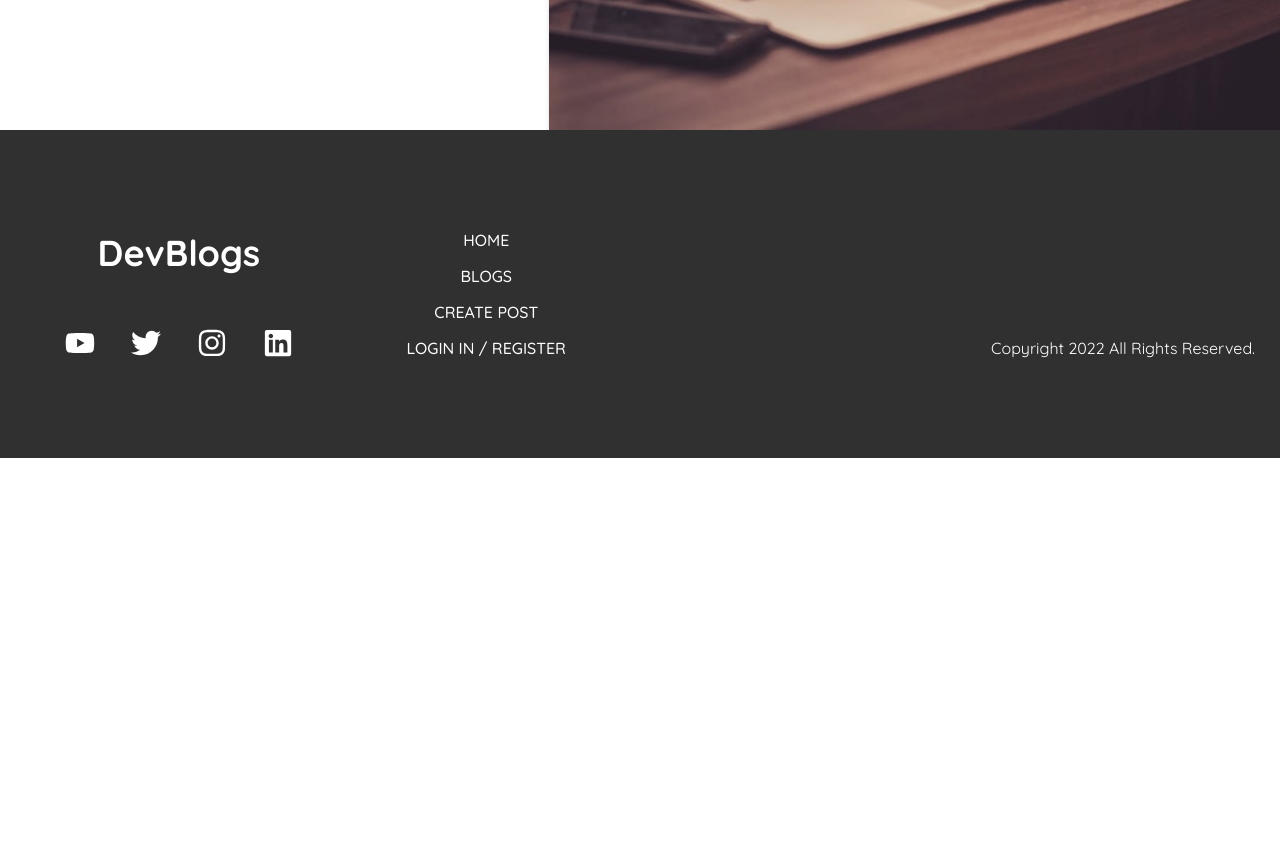
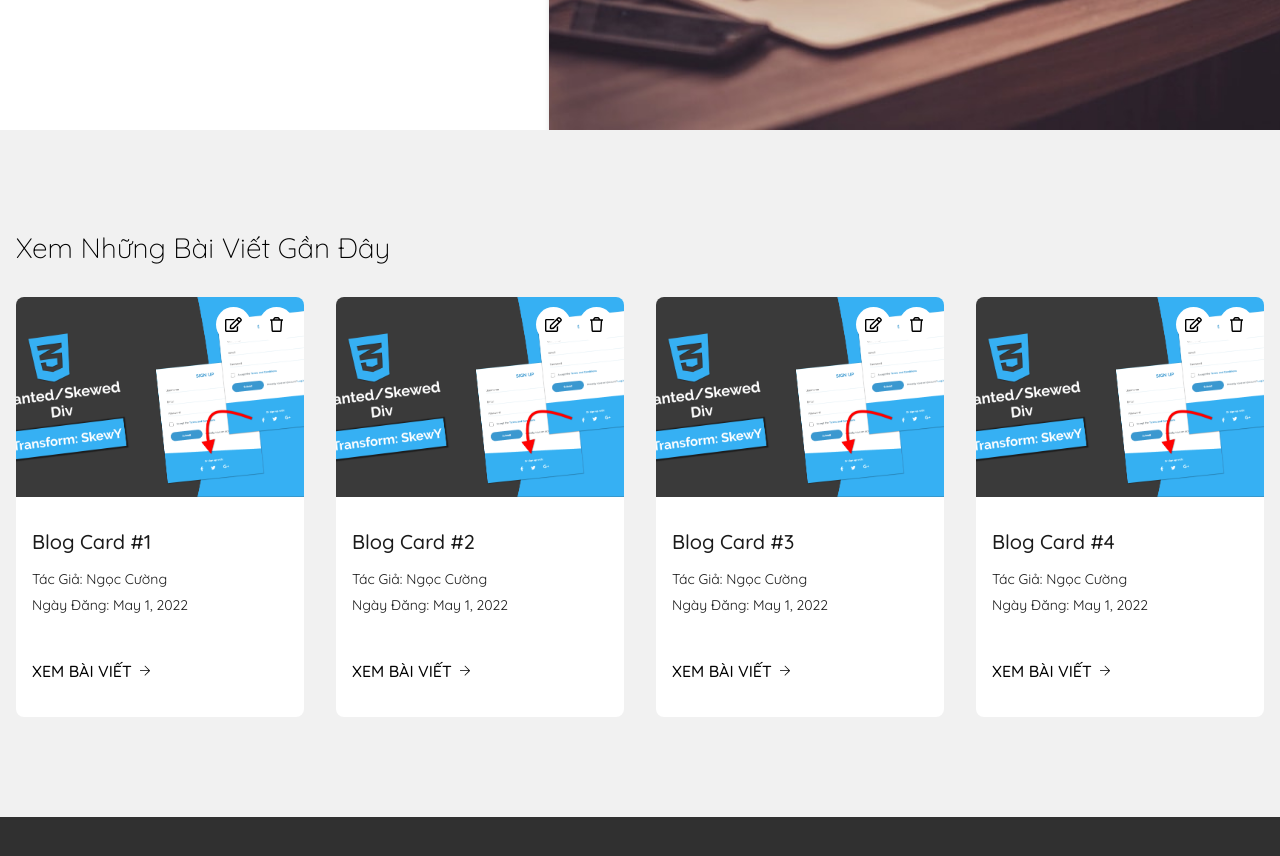
Before and after one commit to NgocCuongOU/DevCBlogs, a Vue app: page / in a window 1280 px wide. Shown: the part 1900-2756 px from the top of the page. Before the commit the page ends 2358 px from the top, so only its background shows below. Built offline with nearby package versions, Linux system fonts and the light colour scheme.

Commit message:
create blog card components

```diff
--- a/src/App.vue
+++ b/src/App.vue
@@ -23,4 +23,30 @@ export default defineComponent({
 <style lang="scss">
 @import '@/assets/scss/_variables.scss';
 @import '@/assets/scss/base.scss';
+
+.blog-card-wrap {
+  position: relative;
+  padding: 80px 16px;
+  background-color: $bg-secondary-color;
+  @media (min-width: 500px) {
+    padding: 100px 16px;
+  }
+
+  .blog-cards {
+    display: grid;
+    gap: 32px;
+    grid-template-columns: 1fr;
+    @media (min-width: 500px) {
+      grid-template-columns: repeat(2, 1fr);
+    }
+
+    @media (min-width: 900px) {
+      grid-template-columns: repeat(3, 1fr);
+    }
+
+    @media (min-width: 1200px) {
+      grid-template-columns: repeat(4, 1fr);
+    }
+  }
+}
 </style>
--- a/src/assets/scss/_variables.scss
+++ b/src/assets/scss/_variables.scss
@@ -6,10 +6,11 @@ $light-green-color: #1eb8b8;
 
 // Text color
 $white-text-color: #ffffff;
-$black-text-color: #000000;
+$black-text-color: #1a1a1a;
 
 // Background
 $bg-primary-color: #303030;
+$bg-secondary-color: #f1f1f1;
 $bg-color: #ffffff;
 
 // Border color
--- a/src/assets/scss/base.scss
+++ b/src/assets/scss/base.scss
@@ -76,6 +76,14 @@
   }
 }
 
+.icon:hover {
+  .edit, .delete {
+    path {
+    fill: $white-text-color;
+    }
+  }
+}
+
 li {
   list-style-type: none;
 }
--- /dev/null
+++ b/src/components/BlogPost/BlogCard.vue
@@ -0,0 +1,145 @@
+<template>
+  <div class="blog-card">
+    <div class="icons">
+      <div class="icon">
+        <Edit class="edit" />
+      </div>
+      <div class="icon">
+        <Delete class="delete" />
+      </div>
+    </div>
+    <img src="@/assets/blogCards/stock-1.jpg" alt="stock-1" />
+    <div class="info">
+      <h4>{{ post.blogTitle }}</h4>
+      <h6>Tác Giả: {{ post.author }}</h6>
+      <h6>Ngày Đăng: {{ post.createdDate }}</h6>
+      <router-link class="link" to="#">
+        Xem Bài Viết
+        <Arrow class="arrow" />
+      </router-link>
+    </div>
+  </div>
+</template>
+<script lang="ts">
+import { defineComponent } from 'vue'
+
+import Arrow from '@/assets/Icons/arrow-right-light.svg?component'
+import Edit from '@/assets/Icons/edit-regular.svg?component'
+import Delete from '@/assets/Icons/trash-regular.svg?component'
+
+export default defineComponent({
+  name: 'blogCard',
+  components: {
+    Arrow,
+    Edit,
+    Delete
+  },
+  props: ['post'],
+  setup() {}
+})
+</script>
+<style lang="scss" scoped>
+@import '@/assets/scss/variables';
+
+.blog-card {
+  position: relative;
+  display: flex;
+  flex-direction: column;
+  border-radius: 8px;
+  background-color: $bg-color;
+  min-height: 420px;
+  transition: all 0.5s ease;
+  cursor: pointer;
+
+  &:hover {
+    transform: rotateZ(-1deg) scale(1.01);
+    box-shadow: $box-shadow;
+  }
+
+  .icons {
+    position: absolute;
+    top: 10px;
+    right: 10px;
+    z-index: 99;
+    display: flex;
+
+    .icon {
+      display: flex;
+      justify-content: center;
+      align-items: center;
+      width: 35px;
+      height: 35px;
+      object-fit: cover;
+      border-radius: 50%;
+      background-color: $bg-color;
+      transition: 0.5s all ease;
+
+      &:hover {
+        background-color: $bg-primary-color;
+      }
+
+      &:nth-child(1) {
+        margin-right: 8px;
+      }
+
+      .edit,
+      .delete {
+        height: 15px;
+        width: auto;
+        pointer-events: none;
+      }
+    }
+  }
+  img {
+    display: block;
+    width: 100%;
+    min-height: 200px;
+    border-radius: 8px 8px 0 0;
+    object-fit: cover;
+    z-index: 1;
+  }
+
+  .info {
+    display: flex;
+    flex-direction: column;
+    height: 100%;
+    padding: 32px 16px;
+    color: $black-text-color;
+    z-index: 3;
+
+    h4 {
+      padding-bottom: 16px;
+      font-size: 20px;
+      font-weight: 500;
+    }
+
+    h6 {
+      font-size: 14px;
+      font-weight: 400;
+      padding-bottom: 8px;
+
+      &:nth-child(3) {
+        padding-bottom: 16px;
+      }
+    }
+
+    .link {
+      display: flex;
+      align-items: center;
+      margin-top: auto;
+      font-weight: 500;
+      padding-top: 20px;
+      padding-bottom: 4px;
+      transition: all 0.5s ease-in;
+
+      &:hover {
+        color: rgba(48, 48, 48, 0.8);
+      }
+
+      .arrow {
+        width: 10px;
+      }
+    }
+  }
+}
+</style>
--- a/src/components/BlogPost/BlogPost.vue
+++ b/src/components/BlogPost/BlogPost.vue
@@ -7,11 +7,11 @@
         <p v-if="post.welcomeScreen">{{ post.blogPost }}</p>
         <p v-else class="content-preview">{{ post.blogHTML }}</p>
         <router-link v-if="post.welcomeScreen" class="link link-light" :to="{ name: 'Home' }">
-          Login/Register
+          Đăng Nhập/Đăng Ký
           <Arrow class="arrow arrow-light" />
         </router-link>
         <router-link v-else :to="{ name: 'Home' }" class="link">
-          View The Post
+          Xem Bài Viết
           <Arrow class="arrow" />
         </router-link>
       </div>
--- a/src/components/Header/Header.vue
+++ b/src/components/Header/Header.vue
@@ -11,10 +11,10 @@
       </div>
       <div class="nav-links">
         <ul v-show="!isMobile">
-          <li><router-link class="link" :to="{ name: 'Home' }">Home</router-link></li>
-          <li><router-link class="link" to="#">Blogs</router-link></li>
-          <li><router-link class="link" to="#">Create Post</router-link></li>
-          <li><router-link class="link" to="#">Login/Register</router-link></li>
+          <li><router-link class="link" :to="{ name: 'Home' }">Trang Chủ</router-link></li>
+          <li><router-link class="link" to="#">Danh Sách Bài Đăng</router-link></li>
+          <li><router-link class="link" to="#">Tạo Bài Viết</router-link></li>
+          <li><router-link class="link" to="#">Đăng Nhập/Đăng Ký</router-link></li>
         </ul>
       </div>
     </nav>
@@ -25,10 +25,10 @@
     />
     <transition name="mobile-nav">
       <ul class="mobile-nav" v-show="mobileNav">
-        <li><router-link class="link" :to="{ name: 'Home' }">Home</router-link></li>
-        <li><router-link class="link" to="#">Blogs</router-link></li>
-        <li><router-link class="link" to="#">Create Post</router-link></li>
-        <li><router-link class="link" to="#">Login/Register</router-link></li>
+        <li><router-link class="link" :to="{ name: 'Home' }">Trang Chủ</router-link></li>
+        <li><router-link class="link" to="#">Danh Sách Bài Đăng</router-link></li>
+        <li><router-link class="link" to="#">Tạo Bài Viết</router-link></li>
+        <li><router-link class="link" to="#">Đăng Nhập/Đăng Ký</router-link></li>
       </ul>
     </transition>
   </header>
--- a/src/views/Home.vue
+++ b/src/views/Home.vue
@@ -2,21 +2,31 @@
   <div class="home">
     <BlogPost :post="welcomeScreen" />
     <BlogPost :post="post" v-for="(post, index) in sampleBlogPost" :key="index" />
+    <div class="blog-card-wrap">
+      <div class="container">
+        <h3>Xem Những Bài Viết Gần Đây</h3>
+        <div class="blog-cards">
+          <BlogCard :post="post" v-for="(post, index) in sampleBlogCard" :key="index" />
+        </div>
+      </div>
+    </div>
   </div>
 </template>
 <script lang="ts">
 import { defineComponent } from 'vue'
+
 import BlogPost from '../components/BlogPost/BlogPost.vue'
+import BlogCard from '@/components/BlogPost/BlogCard.vue'
 
 export default defineComponent({
   name: 'Home',
-  components: { BlogPost },
+  components: { BlogPost, BlogCard },
   data() {
     return {
       welcomeScreen: {
-        title: 'Welcome!',
+        title: 'Hí Anh Em!',
         blogPost:
-          'Weekly blog articles with all things programming including HTML, CSS, Javascript and more. Register today to never miss a post!',
+          'Bài viết blog hàng tuần với tất cả các kiến thức lập trình bao gồm HTML, CSS, JavaScript và nhiều hơn nữa. Đăng ký ngay hôm nay để không bao giờ bỏ lỡ một bài viết!!!',
         welcomeScreen: true,
         photo: 'coding'
       },
@@ -31,9 +41,40 @@ export default defineComponent({
           blogHTML: 'This is a filter blog post title 2',
           blogCoverPhoto: 'designed-for-everyone'
         }
+      ],
+      sampleBlogCard: [
+        {
+          blogTitle: 'Blog Card #1',
+          author: 'Ngọc Cường',
+          createdDate: 'May 1, 2022'
+        },
+        {
+          blogTitle: 'Blog Card #2',
+          author: 'Ngọc Cường',
+          createdDate: 'May 1, 2022'
+        },
+        {
+          blogTitle: 'Blog Card #3',
+          author: 'Ngọc Cường',
+          createdDate: 'May 1, 2022'
+        },
+        {
+          blogTitle: 'Blog Card #4',
+          author: 'Ngọc Cường',
+          createdDate: 'May 1, 2022'
+        }
       ]
     }
   },
   mounted() {}
 })
 </script>
+<style lang="scss" scoped>
+.blog-card-wrap {
+  h3 {
+    margin-bottom: 32px;
+    font-weight: 300;
+    font-size: 28px;
+  }
+}
+</style>
```
